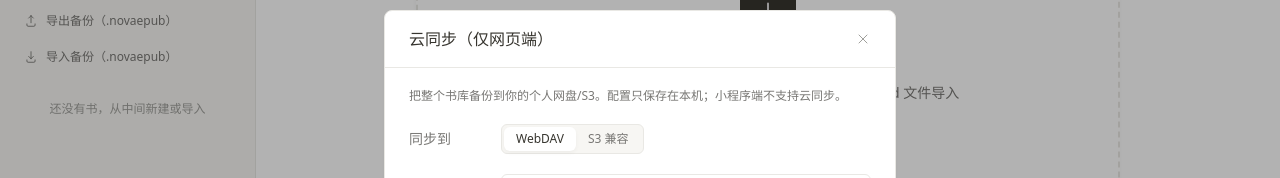
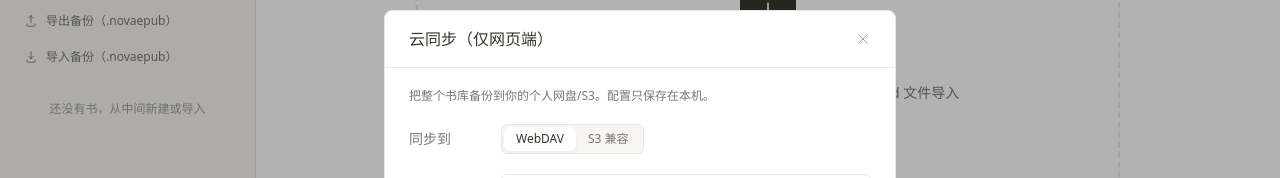
Before and after one commit to Jingshiro/NovaEPUB, a Vue app: page /library in a window 1280 px wide. Both pictures are taken after a click on the button "云同步（WebDAV / S3）". Shown: the part 115-293 px from the top of the page. Built offline with nearby package versions, Linux system fonts and the light colour scheme.

Commit message:
docs: 移除小程序相关描述（当前只上线网页端）

```diff
--- a/src/components/library/SyncModal.vue
+++ b/src/components/library/SyncModal.vue
@@ -2,7 +2,7 @@
   <AppModal :open="open" title="云同步（仅网页端）" @close="emit('close')">
     <div class="space-y-5">
       <p class="text-xs text-ink-secondary">
-        把整个书库备份到你的个人网盘/S3。配置只保存在本机；小程序端不支持云同步。
+        把整个书库备份到你的个人网盘/S3。配置只保存在本机。
       </p>
 
       <!-- 提供方选择 -->
```
